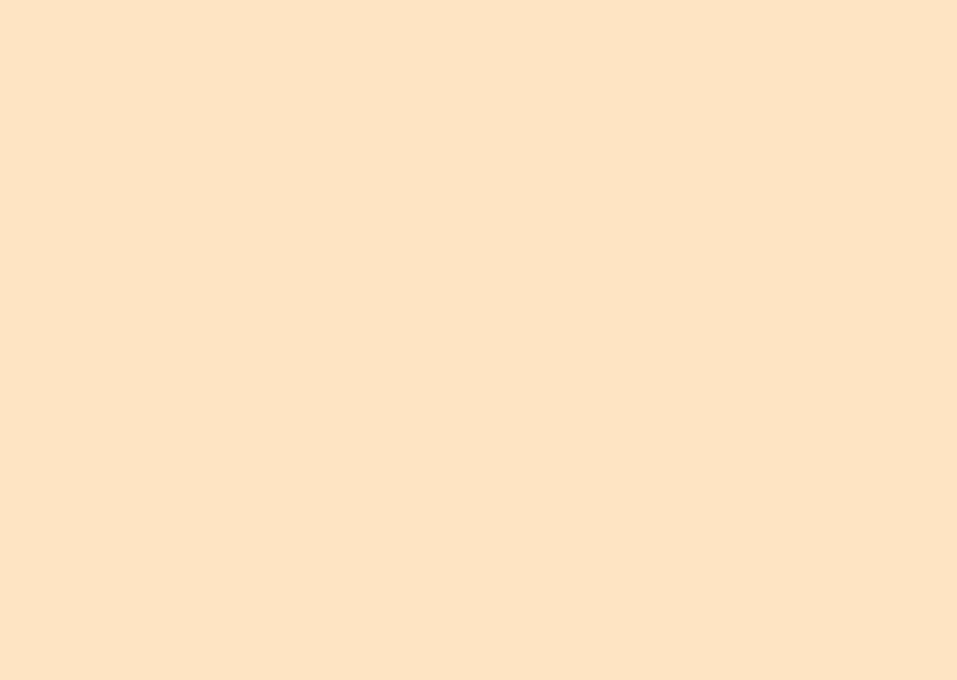
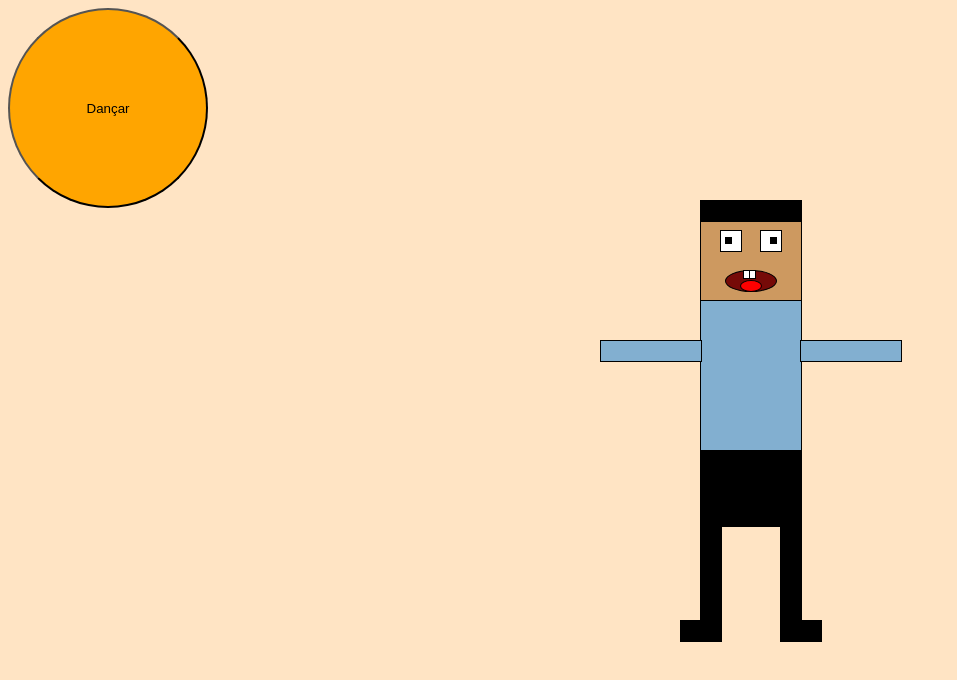
Before and after one commit to SILAS-JOB/projdani, a plain HTML site: page sub.html in a window 1280 px wide. Shown: the whole page, without its empty margins (0-957 px from the left). Drawn offline with Linux system fonts and the light colour scheme.

Commit message:
bonequinho pt1

```diff
--- /dev/null
+++ b/dance.js
@@ -0,0 +1,4 @@
+document.getElementById("dancinha").addEventListener("click", function() {
+    const boneco = document.getElementById("boneco");
+    boneco.classList.toggle("girando");
+})
--- a/diddyel.css
+++ b/diddyel.css
@@ -1,3 +1,221 @@
 * {
     background-color: bisque;
 }
+
+#corpo {
+    width: 100px;
+    height: 225px;
+    background-color: #82AFD0;
+    top: 300px;
+    left: 700px;
+    position: absolute;
+    border: 1px solid #000000;
+}
+
+#cabeça {
+    width: 100px;
+    height: 100px;
+    background-color: #CD9960;
+    top: 200px;
+    left: 700px;
+    position: absolute;
+    border: 1px solid #000000;
+}
+
+#cabelo {
+    width: 100px;
+    height: 20px;
+    background-color: #000000;
+    top: 200px;
+    left: 700px;
+    position: absolute;
+    border: 1px solid #000000;
+}
+
+#olho1 {
+    width: 20px;
+    height: 20px;
+    background-color: #fff;
+    top: 230px;
+    left: 720px;
+    position: absolute;
+    border: 1px solid #000000;
+}
+
+#olho2 {
+    width: 20px;
+    height: 20px;
+    background-color: #fff;
+    top: 230px;
+    left: 760px;
+    position: absolute;
+    border: 1px solid #000000;
+}
+
+#pupila1 {
+    width: 5px;
+    height: 5px;
+    background-color: #000000;
+    top: 237px;
+    left: 725px;
+    position: absolute;
+    border: 1px solid #000000;
+}
+
+#pupila2 {
+    width: 5px;
+    height: 5px;
+    background-color: #000000;
+    top: 237px;
+    left: 770px;
+    position: absolute;
+    border: 1px solid #000000;
+}
+
+#pernadir {
+    width: 20px;
+    height: 100px;
+    background-color: #000000;
+    top: 525px;
+    left: 700px;
+    position: absolute;
+    border: 1px solid #000000;
+}
+
+#pernaesq {
+    width: 20px;
+    height: 100px;
+    background-color: #000000;
+    top: 525px;
+    left: 780px;
+    position: absolute;
+    border: 1px solid #000000;
+}
+
+#calça {
+    width: 100px;
+    height: 75px;
+    background-color: #000000;
+    top: 450px;
+    left: 700px;
+    position: absolute;
+    border: 1px solid #000000;
+}
+
+#braçodir {
+    width: 20px;
+    height: 100px;
+    background-color: #82AFD0;
+    top: 300px;
+    left: 640px;
+    position: absolute;
+    transform: rotate(90deg);
+    border: 1px solid #000000;
+}
+
+#braçoesq {
+    width: 20px;
+    height: 100px;
+    background-color: #82AFD0;
+    top: 300px;
+    left: 840px;
+    position: absolute;
+    transform: rotate(90deg);
+    border: 1px solid #000000;
+}
+
+#sapato1 {
+    width: 40px;
+    height: 20px;
+    background-color: #000000;
+    top: 620px;
+    left: 680px;
+    position: absolute;
+    transform: rotate(180deg);
+    border: 1px solid #000000;
+}
+
+#sapato2 {
+    width: 40px;
+    height: 20px;
+    background-color: #000000;
+    top: 620px;
+    left: 780px;
+    position: absolute;
+    transform: rotate(180deg);
+    border: 1px solid #000000;
+}
+
+#boca {
+    width: 50px;
+    height: 20px;
+    background-color: #760A08;
+    top: 270px;
+    left: 725px;
+    position: absolute;
+    border-radius: 50%;
+    border: 1px solid #000000;
+}
+
+#lingua {
+    width: 20px;
+    height: 10px;
+    background-color: #FF0000;
+    top: 280px;
+    left: 740px;
+    position: absolute;
+    border-radius: 50%;
+    border: 1px solid #000000;
+}
+
+#dente1 {
+    width: 5px;
+    height: 7px;
+    background-color: #FFFFFF;
+    top: 270px;
+    left: 743px;
+    position: absolute;
+    border: 1px solid #000000;
+}
+
+#dente2 {
+    width: 5px;
+    height: 7px;
+    background-color: #FFFFFF;
+    top: 270px;
+    left: 749px;
+    position: absolute;
+    border: 1px solid #000000;
+}
+
+
+#boneco {
+    position: static;
+    top: 0;
+    left: 0;
+}
+
+.girando {
+    animation: girar 5s linear infinite;
+}
+
+@keyframes girar {
+    0% {
+        transform: rotate(0deg);
+    }
+    100% {
+        transform: rotate(360deg);
+    }
+}
+
+button {
+    color: #000000;
+    border-radius: 50%;
+    background-color: orange;
+    width: 200px;
+    height: 200px;
+}
+
+#dancinha {
+    background-color: orange
+}
--- a/sub.html
+++ b/sub.html
@@ -7,6 +7,31 @@
     <link rel="stylesheet" href="diddyel.css">
 </head>
 <body>
+        <div id="boneco">
+            <div id="cabeça"></div>
+            <div id="corpo"></div>
+            <div id="braçodir"></div>
+            <div id="braçoesq"></div>
+            <div id="pernadir"></div>
+            <div id="pernaesq"></div>
+            <div id="cabelo"></div>
+            <div id="calça"></div>
+            <div id="sapato1"></div>
+            <div id="sapato2"></div>
+            <div id="olho1"></div>
+            <div id="olho2"></div>
+            <div id="pupila1"></div>
+            <div id="pupila2"></div>
+            <div id="boca"></div>
+            <div id="lingua"></div>
+            <div id="dente1"></div>
+            <div id="dente2"></div>
+        </div>
+    <button>
+        <type="button" id="dancinha">Dançar
+    </button>
 
+
+    <script src="dance.js"></script>
 </body>
 </html>
```
Also changed, not shown: README.txt.
